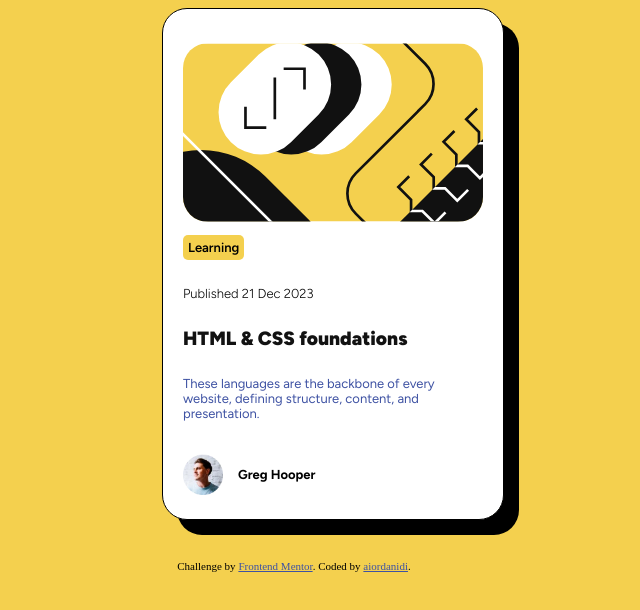
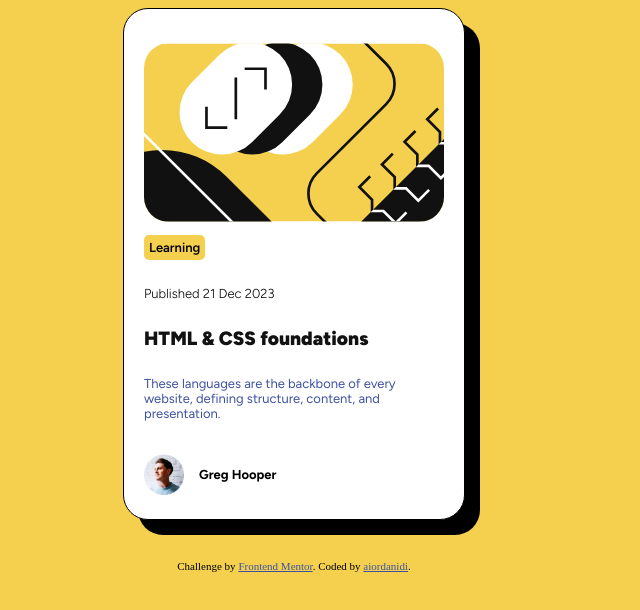
Before and after one commit to aiordanidi/davaleba9.1, a plain HTML site: page index.html in a window 1280 px wide. Shown: the whole page, without its empty margins (346-986 px from the left). Drawn offline with Linux system fonts and the light colour scheme.

Commit message:
container__centre

```diff
--- a/index.html
+++ b/index.html
@@ -14,7 +14,7 @@
 
  <style>
     body {
-      background-color: hsl(47, 88%, 63%)
+      background-color: hsl(47, 88%, 63%);
     }
     .attribution { font-size: 11px; text-align: center; margin-top: 40px;}
     .attribution a { color: hsl(228, 45%, 44%); }
@@ -24,8 +24,9 @@
       display:flex;
       justify-content: center;
       flex-direction: column;
-      transform: translate(500px);
-      width: 300px;
+      margin: auto;
+      max-width: 300px;
+      width:100%;
       height: 470px;
       border-radius: 25px;
       border: 1px solid black;
```
